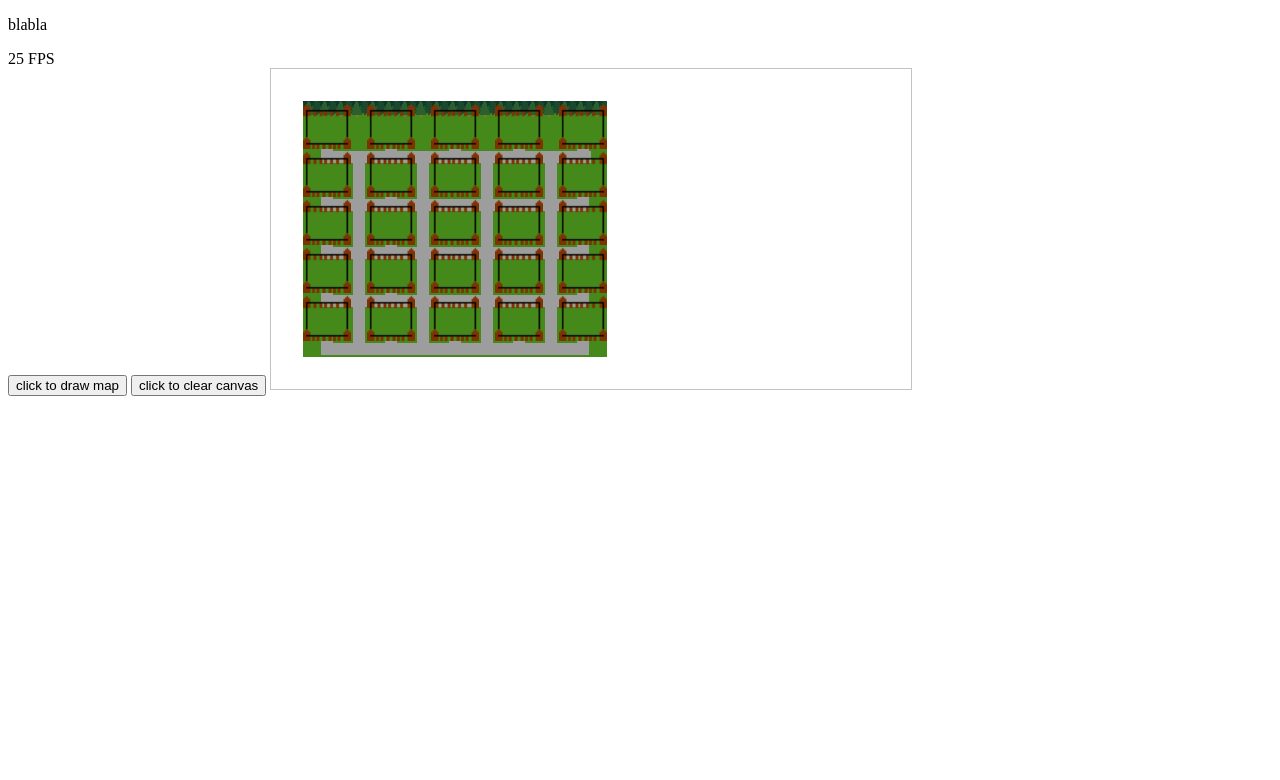
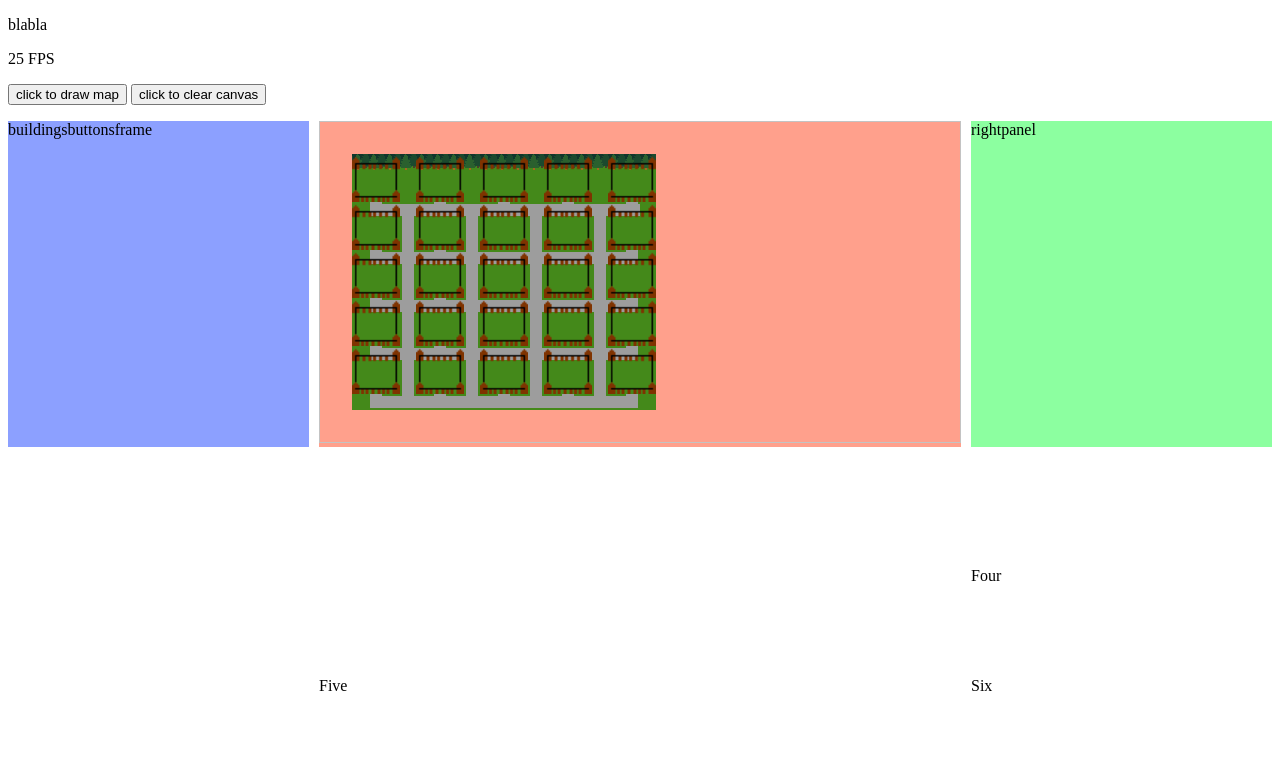
Before and after one commit to mathematico/Slimps, a plain HTML site: page index.html in a window 1280 px wide. Drawn offline with Linux system fonts and the light colour scheme.

Commit message:
CSS !
Added frame divisions, definitions in css.

```diff
--- a/index.html
+++ b/index.html
@@ -3,12 +3,90 @@
 <title>Slimps</title>
 <meta name="viewport" content="width=device-width, initial-scale=1">
 
+
+
+<style id="compiled-css" type="text/css">
+	.wrapper {
+	  display: grid;
+	  grid-template-columns: repeat(3, 1fr);
+	  grid-gap: 10px;
+	  grid-auto-rows: minmax(100px, auto);
+	}
+	.buildingsbuttonsframe {
+	  grid-column: 1 / 2;
+	  grid-row: 1;
+	  background-color: #8ca0ff;
+	}
+	.canvasframe {
+	  grid-column: 2 / 3;
+	  grid-row: 1 ;
+	  background-color: #ffa08c;
+	}
+	.rightpanel {
+	  grid-column: 3/  4;
+	  grid-row: 1;
+	  background-color: #8cffa0;
+	}
+	.four {
+	  grid-column: 3;
+	  grid-row: 3;
+	}
+	.five {
+	  grid-column: 2;
+	  grid-row: 4;
+	}
+	.six {
+	  grid-column: 3;
+	  grid-row: 4;
+	}
+</style>
+
+
+
+
+
+
+
 <body>
+	<noscript>
+		<div id="checkJavascript" style="position: absolute; height: 100%; width: 100%; font-size: 2vw; padding: 10%; color: white; background-color: black; z-index: 1000000;">
+			For some reason, your browser is having trouble loading this game. This game runs on javascript, and if you have an addon such as noscript, you may need to tell it to allow scripts from http://trimps.github.io, which is where this game is hosted.<br/><br/>
+			If you are not using any addons that might interfere with javascript, try using the latest versions of Chrome or Firefox.
+		</div>
+	</noscript>
+
 	<p>blabla</p>
 	<div id="fpsDisplay"></div>
+	<p>
 		<button  onclick=drawmap() >click to draw map</button>
 		<button  onclick=clearcanvas() >click to clear canvas</button>
+	</p>
+
+	<div class="wrapper">
+		<div class="buildingsbuttonsframe">
+			buildingsbuttonsframe
+		</div>
+		<div class="canvasframe">
 			<canvas id="map_main"  style="border:1px solid #c3c3c3;" ></canvas>
+		</div>
+		<div class="rightpanel">
+			rightpanel
+		</div>
+		<div class="four">
+			Four
+		</div>
+		<div class="five">
+			Five
+		</div>
+		<div class="six">
+			Six
+		</div>
+	</div>
+
+
+
+
+
 	<script src="js/math.js"></script>
 	<script src="js/unit.js"></script>
 	<script src="js/mainmap.js"></script>
```
Lines whose indentation alone changed are shown as unchanged.
